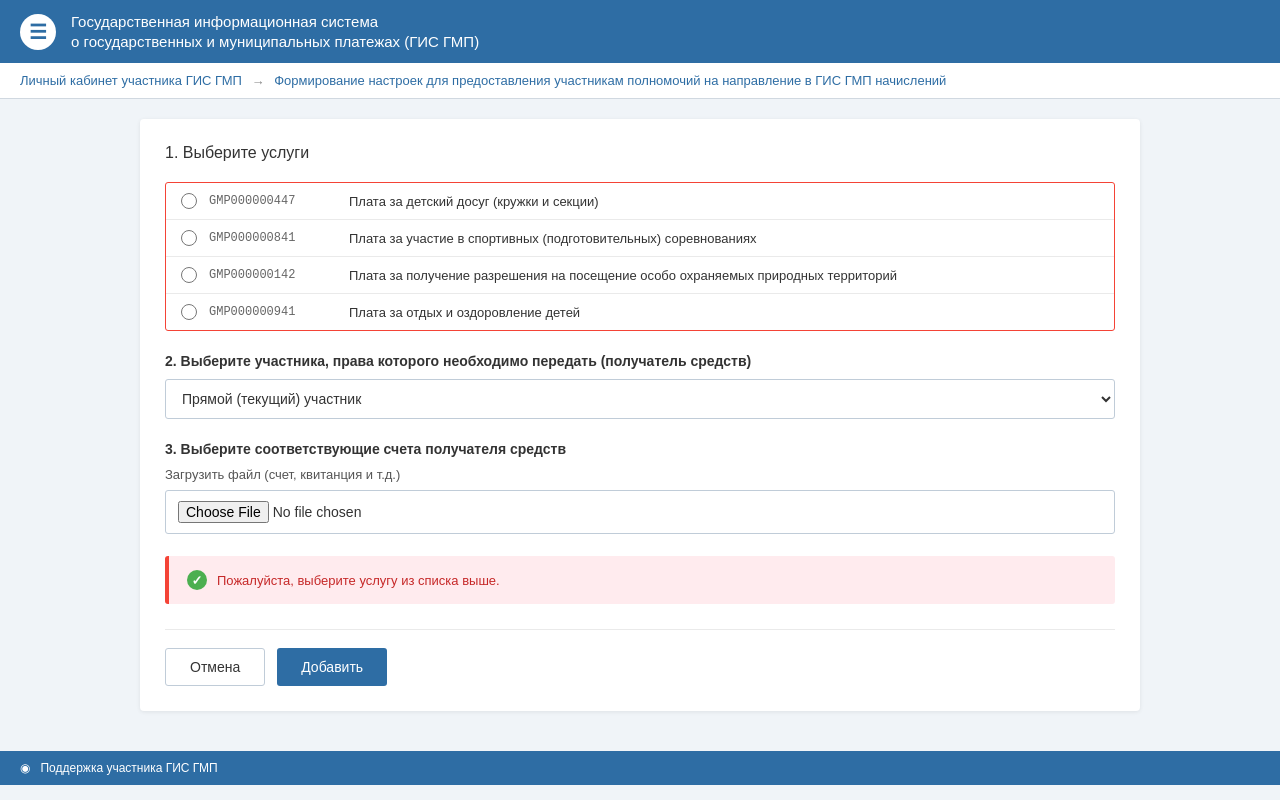
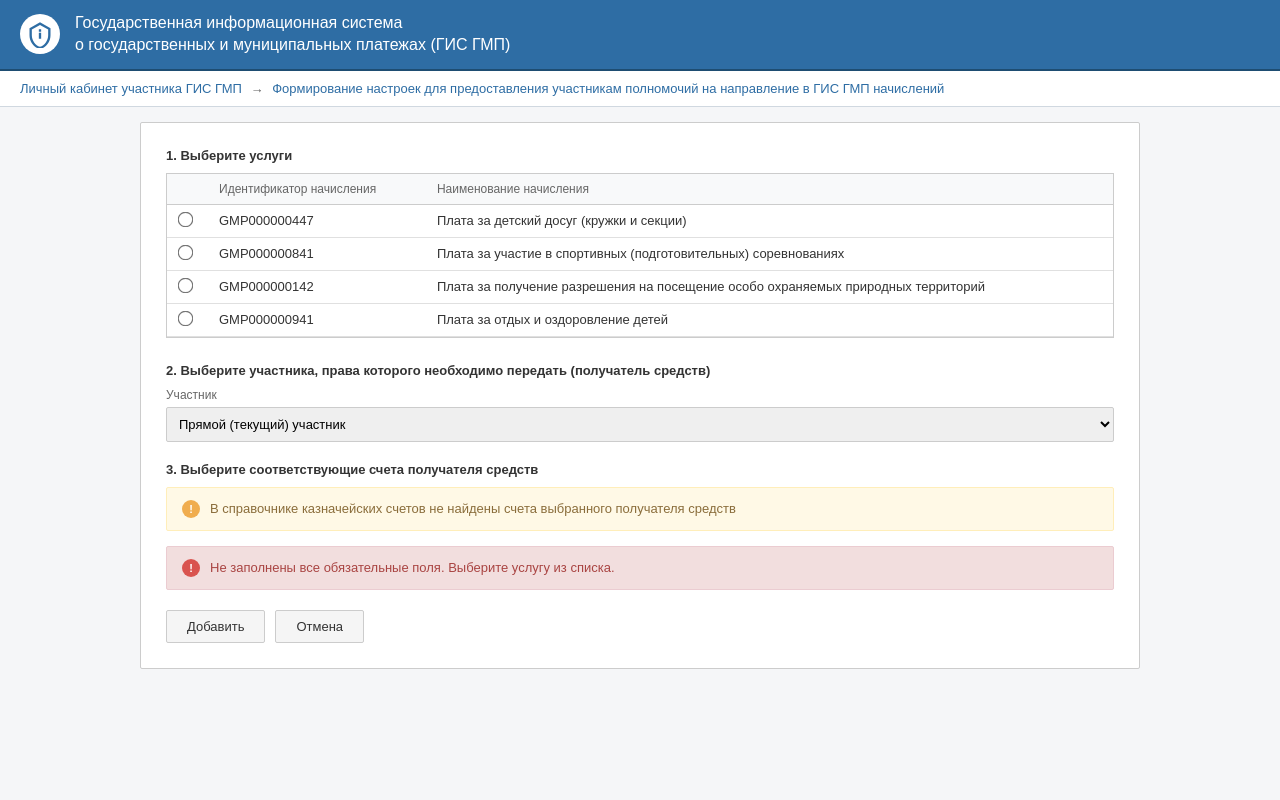
Before and after one commit to adgahhamerzokov01-cmd/Gispmpp, a plain HTML site: page index.html in a window 1280 px wide. Both pictures are taken after a click on the button "Добавить". Drawn offline with Linux system fonts and the light colour scheme.

Commit message:
Update index.html

```diff
--- a/index.html
+++ b/index.html
@@ -3,341 +3,316 @@
 <head>
 <meta charset="UTF-8">
 <meta name="viewport" content="width=device-width, initial-scale=1.0">
-<title>ГИС ГМП — Личный кабинет</title>
+<title>ГИС ГМП - Личный кабинет</title>
 <style>
   * { box-sizing: border-box; margin: 0; padding: 0; }
   body {
     font-family: Arial, Helvetica, sans-serif;
-    background: #f0f4f8;
+    background: #f5f6f8;
     color: #333;
-    font-size: 14px;
-    min-height: 100vh;
+    font-size: 13px;
   }
 
-  /* Шапка */
-  header {
+  /* Верхняя синяя шапка */
+  .header {
     background: #2e6da4;
-    color: #fff;
+    color: white;
     padding: 12px 20px;
     display: flex;
     align-items: center;
     gap: 15px;
-    box-shadow: 0 2px 4px rgba(0,0,0,0.15);
+    border-bottom: 2px solid #1e4d72;
   }
-  header .logo {
-    width: 36px;
-    height: 36px;
+  .header .icon {
+    width: 40px;
+    height: 40px;
     background: #fff;
     border-radius: 50%;
     display: flex;
     align-items: center;
     justify-content: center;
-    font-size: 20px;
-    color: #2e6da4;
-    font-weight: bold;
     flex-shrink: 0;
   }
-  header h1 {
-    font-size: 15px;
+  .header .icon svg {
+    width: 28px;
+    height: 28px;
+    fill: #2e6da4;
+  }
+  .header h1 {
+    font-size: 16px;
     font-weight: normal;
-    line-height: 1.3;
+    line-height: 1.4;
   }
 
-  /* Навигационная полоса */
-  .navbar {
+  /* Полоса под шапкой */
+  .subheader {
     background: #fff;
     padding: 10px 20px;
+    font-size: 13px;
     border-bottom: 1px solid #d0d8e0;
-    font-size: 13px;
     color: #2e6da4;
   }
-  .navbar span { color: #888; margin: 0 6px; }
+  .subheader span { color: #666; margin: 0 5px; }
 
-  /* Основной контейнер */
-  main {
+  /* Контейнер */
+  .container {
     max-width: 1000px;
-    margin: 20px auto;
-    background: #fff;
-    border-radius: 4px;
-    box-shadow: 0 1px 4px rgba(0,0,0,0.08);
+    margin: 15px auto;
+    background: white;
     padding: 25px;
-    position: relative;
-  }
-
-  h2 {
-    font-size: 16px;
-    font-weight: normal;
-    margin-bottom: 20px;
-    color: #333;
+    border: 1px solid #ccc;
+    border-radius: 2px;
   }
 
   .step-title {
-    font-size: 14px;
     font-weight: bold;
-    margin: 22px 0 10px;
-    color: #333;
+    margin-bottom: 10px;
+    font-size: 13px;
   }
 
-  /* Список услуг */
-  .services {
-    border: 1px solid #d0d8e0;
-    border-radius: 3px;
-    overflow: hidden;
+  /* Таблица */
+  .table-wrap {
+    border: 1px solid #ccc;
+    margin-bottom: 25px;
   }
-  .service-row {
-    display: flex;
-    align-items: center;
-    padding: 10px 15px;
-    border-bottom: 1px solid #eaeaea;
-    font-size: 13px;
-    color: #444;
+  table {
+    width: 100%;
+    border-collapse: collapse;
+  }
+  th, td {
+    padding: 8px 12px;
+    text-align: left;
+    border-bottom: 1px solid #e0e0e0;
+  }
+  th {
+    background: #f8f9fa;
+    color: #666;
+    font-weight: normal;
+    font-size: 12px;
+    border-bottom: 1px solid #ccc;
+  }
+  tr:hover { background: #f0f7ff; }
+  input[type="radio"] {
     cursor: pointer;
+    transform: scale(1.2);
   }
-  .service-row:last-child { border-bottom: none; }
-  .service-row:hover { background: #f7f9fb; }
-  .service-row input[type="radio"] {
-    margin-right: 12px;
-    width: 16px;
-    height: 16px;
-    accent-color: #2e6da4;
-    cursor: pointer;
+
+  /* Поля ввода */
+  .form-group {
+    margin-bottom: 20px;
   }
-  .service-row .code {
-    width: 140px;
-    font-family: monospace;
+  label {
+    display: block;
+    margin-bottom: 5px;
     color: #666;
     font-size: 12px;
-    flex-shrink: 0;
   }
-  .service-row .label {
-    flex: 1;
-    color: #333;
-  }
-
-  /* Выпадающий список */
-  select, input[type="file"] {
+  select {
     width: 100%;
-    padding: 10px 12px;
-    border: 1px solid #c0ccd8;
-    border-radius: 3px;
-    font-size: 14px;
-    color: #333;
-    background: #fff;
-    cursor: pointer;
+    padding: 8px;
+    border: 1px solid #ccc;
+    border-radius: 2px;
+    font-size: 13px;
     outline: none;
   }
-  select:focus, input[type="file"]:focus { border-color: #2e6da4; }
+  select:focus { border-color: #2e6da4; }
 
-  .field-group { margin-top: 10px; margin-bottom: 15px; }
-
-  /* Зелёное уведомление */
-  .success-box {
-    margin-top: 22px;
-    background: #e8f5e9;
-    border-left: 4px solid #4caf50;
-    padding: 14px 18px;
-    font-size: 13px;
-    color: #2e7d32;
-    border-radius: 3px;
+  /* Желтая плашка (как на фото) */
+  .warning-box {
+    background: #fff9e6;
+    border: 1px solid #ffeeba;
+    color: #8a6d3b;
+    padding: 12px 15px;
+    border-radius: 2px;
     display: flex;
     align-items: center;
     gap: 10px;
-    transition: opacity 0.3s;
+    font-size: 13px;
+    margin-bottom: 15px;
   }
-  .success-icon {
-    width: 20px;
-    height: 20px;
+  .warning-icon {
+    background: #f0ad4e;
+    color: white;
+    width: 18px;
+    height: 18px;
     border-radius: 50%;
-    background: #4caf50;
-    color: #fff;
     display: flex;
     align-items: center;
     justify-content: center;
     font-weight: bold;
+    font-size: 11px;
+    flex-shrink: 0;
+  }
+
+  /* Красная плашка ошибки (как на фото) */
+  .error-box {
+    background: #f2dede;
+    border: 1px solid #ebccd1;
+    color: #a94442;
+    padding: 12px 15px;
+    border-radius: 2px;
+    display: flex;
+    align-items: center;
+    gap: 10px;
     font-size: 13px;
+    margin-bottom: 20px;
+    display: none; /* Скрыта по умолчанию */
+  }
+  .error-icon {
+    background: #d9534f;
+    color: white;
+    width: 18px;
+    height: 18px;
+    border-radius: 50%;
+    display: flex;
+    align-items: center;
+    justify-content: center;
+    font-weight: bold;
+    font-size: 11px;
     flex-shrink: 0;
   }
 
   /* Кнопки */
   .actions {
     display: flex;
-    gap: 12px;
-    margin-top: 25px;
-    padding-top: 18px;
-    border-top: 1px solid #eaeaea;
-  }
-  .btn {
-    padding: 10px 24px;
-    border: none;
-    border-radius: 3px;
-    font-size: 14px;
-    cursor: pointer;
-    transition: all 0.2s;
-  }
-  .btn-primary {
-    background: #2e6da4;
-    color: #fff;
-  }
-  .btn-primary:hover { background: #235a8a; }
-  .btn-secondary {
-    background: #fff;
-    color: #333;
-    border: 1px solid #c0ccd8;
-  }
-  .btn-secondary:hover { background: #f0f4f8; }
-
-  /* Тост-уведомление */
-  #toast {
-    position: fixed;
-    bottom: 30px;
-    left: 50%;
-    transform: translateX(-50%) translateY(100px);
-    background: #4caf50;
-    color: #fff;
-    padding: 14px 28px;
-    border-radius: 4px;
-    font-size: 14px;
-    box-shadow: 0 4px 12px rgba(0,0,0,0.2);
-    transition: transform 0.3s ease;
-    z-index: 100;
-    pointer-events: none;
-  }
-  #toast.show {
-    transform: translateX(-50%) translateY(0);
-  }
-
-  /* Футер */
-  footer {
-    background: #2e6da4;
-    color: #fff;
-    padding: 10px 20px;
-    margin-top: 40px;
-    font-size: 12px;
-    display: flex;
-    align-items: center;
     gap: 10px;
   }
+  button {
+    padding: 8px 20px;
+    font-size: 13px;
+    border: 1px solid #ccc;
+    background: #f5f5f5;
+    color: #333;
+    border-radius: 2px;
+    cursor: pointer;
+  }
+  button:hover { background: #e8e8e8; }
 
-  @media (max-width: 600px) {
-    main { margin: 10px; padding: 15px; }
-    .service-row { flex-wrap: wrap; }
-    .service-row .code { width: 100%; margin-bottom: 4px; }
-    .actions { flex-direction: column; }
-    .btn { width: 100%; }
+  /* Уведомление об успехе */
+  .toast {
+    position: fixed;
+    top: 20px;
+    left: 50%;
+    transform: translateX(-50%);
+    background: #5cb85c;
+    color: white;
+    padding: 10px 20px;
+    border-radius: 3px;
+    display: none;
+    z-index: 100;
+    font-size: 14px;
   }
 </style>
 </head>
 <body>
 
-<header>
-  <div class="logo">☰</div>
+<div class="header">
+  <div class="icon">
+    <!-- Эмблема (орёл) -->
+    <svg viewBox="0 0 24 24"><path d="M12 2L3 7v6c0 5.5 3.8 10.7 9 12 5.2-1.3 9-6.5 9-12V7l-9-5zm0 2.2l7 3.9v4.9c0 4.4-3 8.8-7 10-4-1.2-7-5.6-7-10V8.1l7-3.9zM11 11h2v5h-2v-5zm0-3h2v2h-2V8z"/></svg>
+  </div>
   <h1>Государственная информационная система<br>о государственных и муниципальных платежах (ГИС ГМП)</h1>
-</header>
+</div>
 
-<div class="navbar">
+<div class="subheader">
   Личный кабинет участника ГИС ГМП <span>→</span> Формирование настроек для предоставления участникам полномочий на направление в ГИС ГМП начислений
 </div>
 
-<main>
-  <h2>1. Выберите услуги</h2>
+<div class="container">
 
-  <div class="services" id="servicesList">
-    <label class="service-row">
-      <input type="radio" name="service" value="447">
-      <span class="code">GMP000000447</span>
-      <span class="label">Плата за детский досуг (кружки и секции)</span>
-    </label>
-    <label class="service-row">
-      <input type="radio" name="service" value="841">
-      <span class="code">GMP000000841</span>
-      <span class="label">Плата за участие в спортивных (подготовительных) соревнованиях</span>
-    </label>
-    <label class="service-row">
-      <input type="radio" name="service" value="142">
-      <span class="code">GMP000000142</span>
-      <span class="label">Плата за получение разрешения на посещение особо охраняемых природных территорий</span>
-    </label>
-    <label class="service-row">
-      <input type="radio" name="service" value="941">
-      <span class="code">GMP000000941</span>
-      <span class="label">Плата за отдых и оздоровление детей</span>
-    </label>
+  <div class="step-title">1. Выберите услуги</div>
+  <div class="table-wrap">
+    <table>
+      <thead>
+        <tr>
+          <th style="width: 40px;"></th>
+          <th>Идентификатор начисления</th>
+          <th>Наименование начисления</th>
+        </tr>
+      </thead>
+      <tbody>
+        <tr>
+          <td><input type="radio" name="service" value="447"></td>
+          <td>GMP000000447</td>
+          <td>Плата за детский досуг (кружки и секции)</td>
+        </tr>
+        <tr>
+          <td><input type="radio" name="service" value="841"></td>
+          <td>GMP000000841</td>
+          <td>Плата за участие в спортивных (подготовительных) соревнованиях</td>
+        </tr>
+        <tr>
+          <td><input type="radio" name="service" value="142"></td>
+          <td>GMP000000142</td>
+          <td>Плата за получение разрешения на посещение особо охраняемых природных территорий</td>
+        </tr>
+        <tr>
+          <td><input type="radio" name="service" value="941"></td>
+          <td>GMP000000941</td>
+          <td>Плата за отдых и оздоровление детей</td>
+        </tr>
+      </tbody>
+    </table>
   </div>
 
   <div class="step-title">2. Выберите участника, права которого необходимо передать (получатель средств)</div>
-  <div class="field-group">
+  <div class="form-group">
+    <label>Участник</label>
     <select id="participant">
       <option value="direct">Прямой (текущий) участник</option>
       <option value="sad6">МБДОУ №6 «Звёздочка»</option>
       <option value="sad_nasyp">Детский сад «Насып»</option>
       <option value="admin">Администратор начислений</option>
-      <option value="other">Внешний участник</option>
     </select>
   </div>
 
   <div class="step-title">3. Выберите соответствующие счета получателя средств</div>
-  <div class="field-group">
-    <label style="display:block; margin-bottom: 8px; font-size: 13px; color: #555;">Загрузить файл (счет, квитанция и т.д.)</label>
-    <input type="file" id="fileUpload" accept="image/*,.pdf">
+
+  <!-- Желтая плашка -->
+  <div class="warning-box">
+    <div class="warning-icon">!</div>
+    <div>В справочнике казначейских счетов не найдены счета выбранного получателя средств</div>
   </div>
 
-  <div class="success-box" id="statusBox">
-    <div class="success-icon">✓</div>
-    <div id="statusText">Счета получателя средств успешно найдены и доступны для регистрации.</div>
+  <!-- Красная плашка (появляется, если нажать "Добавить" без выбора услуги) -->
+  <div class="error-box" id="errorBox">
+    <div class="error-icon">!</div>
+    <div>Не заполнены все обязательные поля. Выберите услугу из списка.</div>
   </div>
 
   <div class="actions">
-    <button class="btn btn-secondary" onclick="resetForm()">Отмена</button>
-    <button class="btn btn-primary" onclick="submitForm()">Добавить</button>
+    <button onclick="submitForm()">Добавить</button>
+    <button onclick="resetForm()">Отмена</button>
   </div>
-</main>
 
-<footer>
-  <span>◉</span>
-  <span>Поддержка участника ГИС ГМП</span>
-</footer>
+</div>
 
-<div id="toast">Данные успешно зарегистрированы (макет)</div>
+<div class="toast" id="toast">Данные зарегистрированы!</div>
 
 <script>
   function submitForm() {
-    const selectedService = document.querySelector('input[name="service"]:checked');
-    const statusBox = document.getElementById('statusBox');
-    const statusText = document.getElementById('statusText');
+    const selected = document.querySelector('input[name="service"]:checked');
+    const errorBox = document.getElementById('errorBox');
+    const toast = document.getElementById('toast');
 
-    if (!selectedService) {
-      statusBox.style.background = '#ffebee';
-      statusBox.style.borderLeftColor = '#f44336';
-      statusText.style.color = '#c62828';
-      statusText.textContent = 'Пожалуйста, выберите услугу из списка выше.';
-      document.getElementById('servicesList').style.borderColor = '#f44336';
+    // Если ничего не выбрано — показываем красную ошибку (как на фото)
+    if (!selected) {
+      errorBox.style.display = 'flex';
       return;
     }
 
-    // Если всё выбрано — показываем успех
-    statusBox.style.background = '#e8f5e9';
-    statusBox.style.borderLeftColor = '#4caf50';
-    statusText.style.color = '#2e7d32';
-    statusText.textContent = 'Счета получателя средств успешно найдены и доступны для регистрации.';
-    document.getElementById('servicesList').style.borderColor = '#d0d8e0';
-
-    const toast = document.getElementById('toast');
-    toast.classList.add('show');
-    setTimeout(() => toast.classList.remove('show'), 2500);
+    // Если выбрано — скрываем ошибку и показываем успех
+    errorBox.style.display = 'none';
+    toast.style.display = 'block';
+    setTimeout(() => {
+      toast.style.display = 'none';
+    }, 2500);
   }
 
   function resetForm() {
     document.querySelectorAll('input[name="service"]').forEach(r => r.checked = false);
     document.getElementById('participant').selectedIndex = 0;
-    document.getElementById('fileUpload').value = '';
-
-    const statusBox = document.getElementById('statusBox');
-    const statusText = document.getElementById('statusText');
-    statusBox.style.background = '#e8f5e9';
-    statusBox.style.borderLeftColor = '#4caf50';
-    statusText.style.color = '#2e7d32';
-    statusText.textContent = 'Счета получателя средств успешно найдены и доступны для регистрации.';
-    document.getElementById('servicesList').style.borderColor = '#d0d8e0';
+    document.getElementById('errorBox').style.display = 'none';
   }
 </script>
 
```
